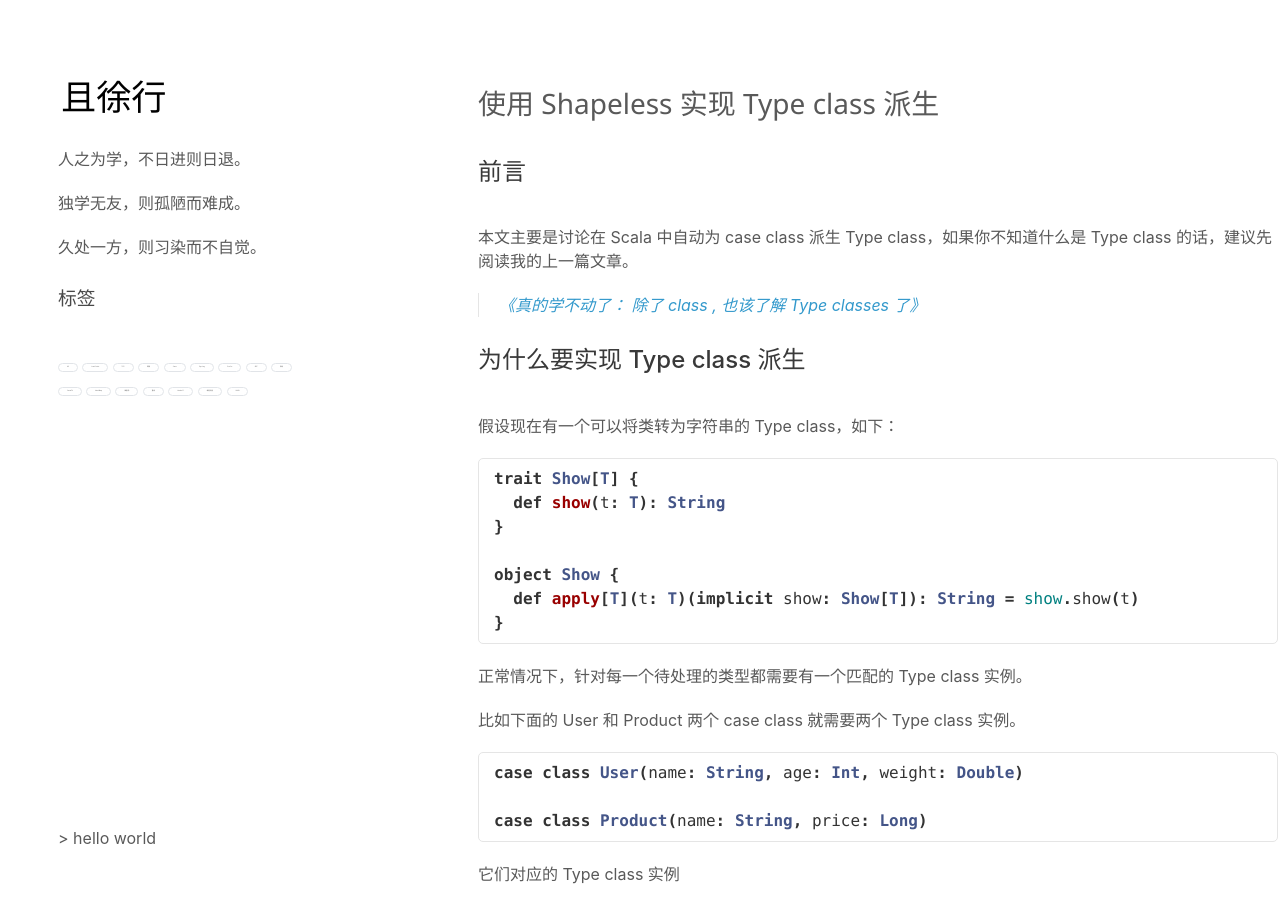
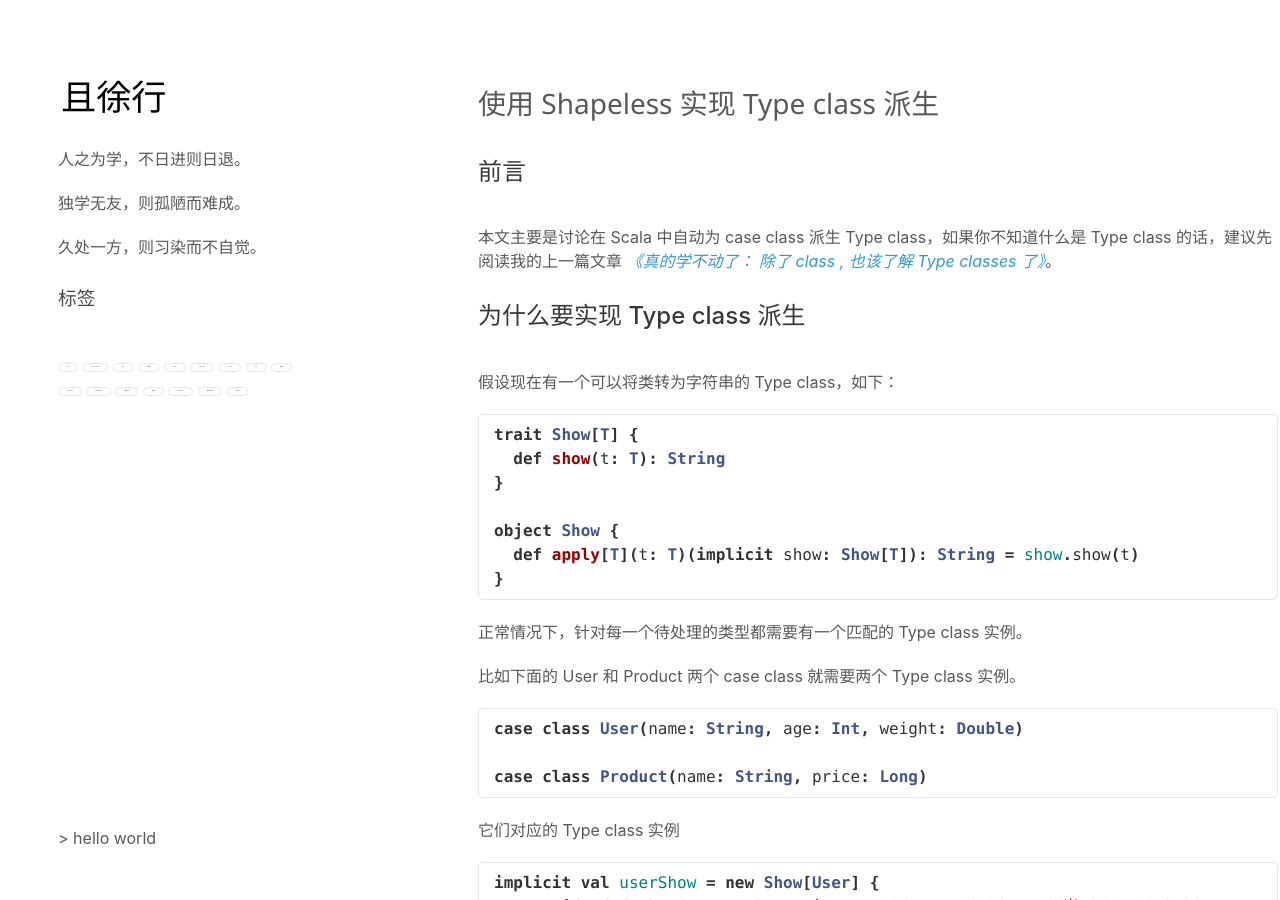
Before and after one commit to vran-dev/vran-dev.github.io, a Jekyll site: the page built from _articles/typeclasses-3/shapeless-and-type-class-deriving.md, in a window 1280 px wide and 900 px high. Built offline with Jekyll 4.4.1, drawn with Linux system fonts in a browser that asks for light colours; comment, search, counter and statistics services are not loaded.

```diff
--- a/_articles/typeclasses-3/shapeless-and-type-class-deriving.md
+++ b/_articles/typeclasses-3/shapeless-and-type-class-deriving.md
@@ -10,9 +10,7 @@ tag: [Scala, 编程语言]
 
 ## 前言
 
-本文主要是讨论在 Scala 中自动为 case class 派生 Type class，如果你不知道什么是 Type class 的话，建议先阅读我的上一篇文章。
-
-> *[《真的学不动了： 除了 class , 也该了解 Type classes 了》](https://blog.cc1234.cc/articles/typeclasses-1/typeclasses-1.html)*
+本文主要是讨论在 Scala 中自动为 case class 派生 Type class，如果你不知道什么是 Type class 的话，建议先阅读我的上一篇文章 *[《真的学不动了： 除了 class , 也该了解 Type classes 了》](https://blog.cc1234.cc/articles/typeclasses-1/typeclasses-1.html)*。
 
 
 
```
